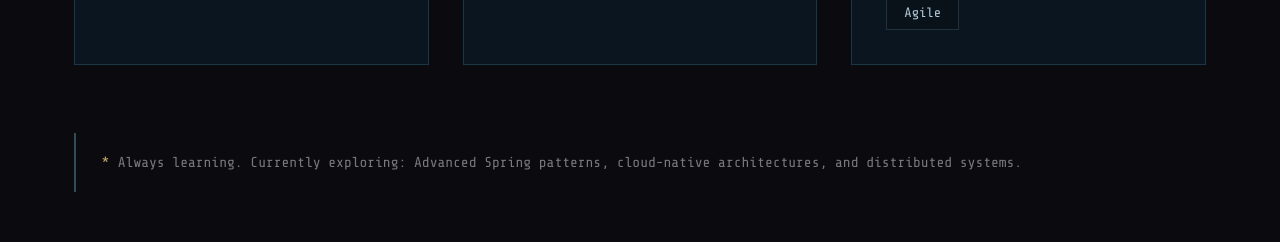
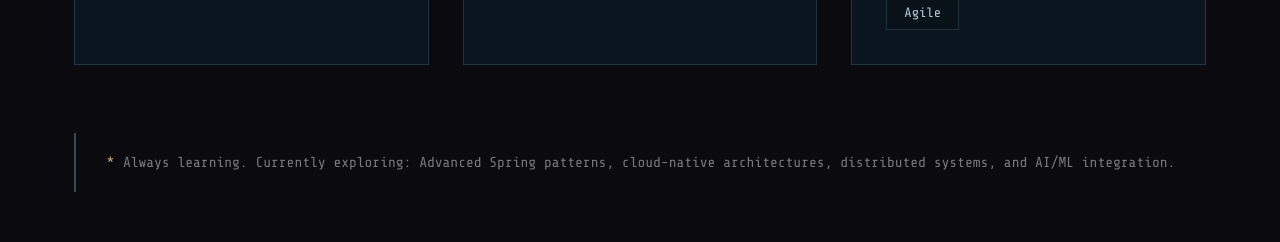
Before and after one commit to ArchaicScribe/dev-site, a React (Vite) app: page / in a window 1280 px wide. Shown: the part 2640-2882 px from the top of the page. Built offline with nearby package versions, Linux system fonts and the light colour scheme.

Commit message:
fix: center learning text and add AI/ML to currently exploring

```diff
--- a/src/components/Skills.jsx
+++ b/src/components/Skills.jsx
@@ -195,8 +195,8 @@ export function Skills() {
           ))}
         </motion.div>
 
-        <motion.div style={{ marginTop: '4rem', padding: '1rem 1.5rem', fontSize: '0.85rem', fontFamily: "'Share Tech Mono', monospace", color: 'var(--text-muted)', borderLeft: '2px solid var(--ui-highlight-dim)' }} variants={fadeUpVariants} initial="hidden" whileInView="visible" viewport={viewportConfig} transition={prefersReducedMotion ? { duration: 0 } : { ...transition, delay: 0.5 }}>
-          <span style={{ color: 'var(--accent-gold)', marginRight: '0.5rem' }}>*</span>Always learning. Currently exploring: Advanced Spring patterns, cloud-native architectures, and distributed systems.
+        <motion.div style={{ marginTop: '4rem', padding: '1rem 1.5rem', fontSize: '0.85rem', fontFamily: "'Share Tech Mono', monospace", color: 'var(--text-muted)', borderLeft: '2px solid var(--ui-highlight-dim)', textAlign: 'center' }} variants={fadeUpVariants} initial="hidden" whileInView="visible" viewport={viewportConfig} transition={prefersReducedMotion ? { duration: 0 } : { ...transition, delay: 0.5 }}>
+          <span style={{ color: 'var(--accent-gold)', marginRight: '0.5rem' }}>*</span>Always learning. Currently exploring: Advanced Spring patterns, cloud-native architectures, distributed systems, and AI/ML integration.
         </motion.div>
       </div>
 
```
